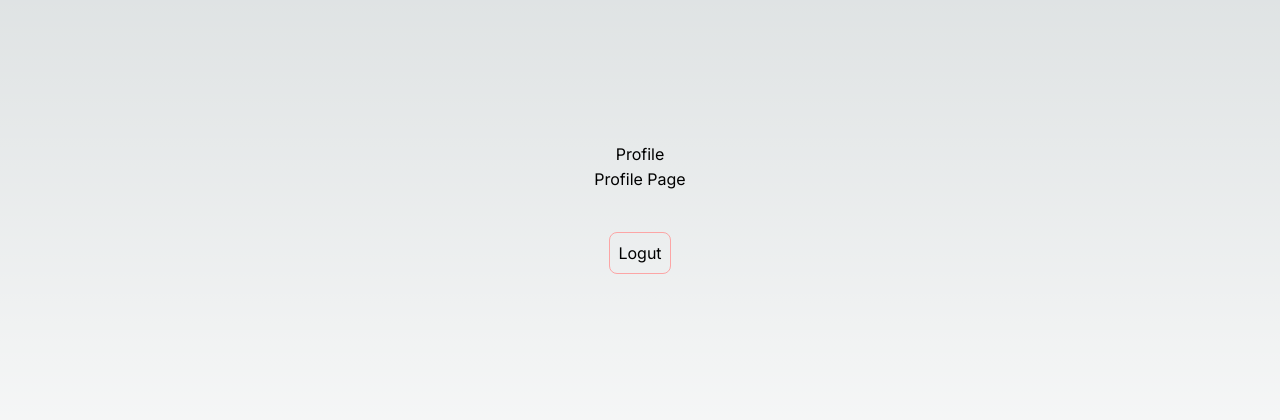
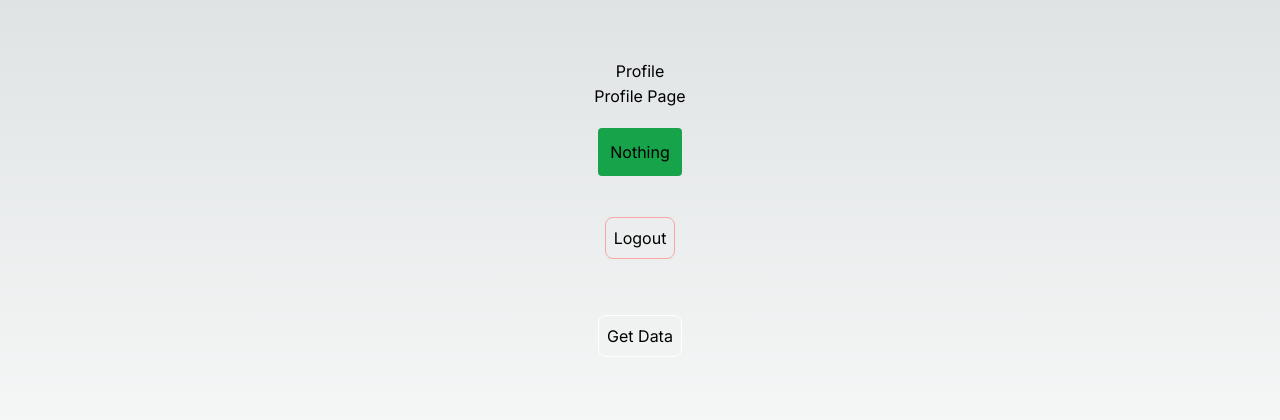
Before and after one commit to ajinkyasalunke7/auth-nextjs, a Next.js app: page /profile in a window 1280 px wide. Shown: the part 184-604 px from the top of the page. Built offline with nearby package versions, Linux system fonts and the light colour scheme.

Commit message:
redirection to profile page

```diff
--- /dev/null
+++ b/src/app/api/users/currentUser/route.ts
@@ -0,0 +1,24 @@
+import { connect } from "@/dbConfig/dbConfig";
+import { getDataFromToken } from "@/helpers/getDataFromToken";
+import User from "@/models/user.model";
+import { NextRequest, NextResponse } from "next/server";
+connect();
+
+export async function GET(request: NextRequest) {
+    try {
+        const userId = await getDataFromToken(request);
+        const user = await User.findOne({ _id: userId }).select("-password");
+        console.log("11111111111111111111", user.username);
+        return NextResponse.json({
+            message: "User found",
+            data: user,
+        });
+    } catch (error: any) {
+        return NextResponse.json(
+            {
+                error: error.message,
+            },
+            { status: 400 }
+        );
+    }
+}
--- a/src/app/profile/page.tsx
+++ b/src/app/profile/page.tsx
@@ -4,10 +4,12 @@ import { useRouter } from "next/navigation";
 
 import axios from "axios";
 import toast from "react-hot-toast";
+import { useState } from "react";
 
 export default function ProfilePage() {
     const router = useRouter();
-    const logut = async () => {
+    const [data, setData] = useState("nothing");
+    const logout = async () => {
         try {
             const res = await axios.get("/api/users/logout");
             toast.success("Logut Successfull");
@@ -17,17 +19,36 @@ export default function ProfilePage() {
             toast.error(error.message);
         }
     };
+
+    const getUserDetails = async () => {
+        const res = await axios.get("/api/users/currentUser");
+        console.log(res.data);
+        setData(res.data.data.username);
+    };
     return (
         <div className="flex flex-col items-center justify-center min-h-screen py-2">
             <h1>Profile</h1>
             <hr />
             <p>Profile Page</p>
+            <h2 className="p-3 mt-5 rounded bg-green-600">
+                {data === "nothing" ? (
+                    "Nothing"
+                ) : (
+                    <Link href={`/profile/${data}`}>{data}</Link>
+                )}
+            </h2>
             <hr />
             <button
                 className="p-2 mt-10 border border-red-300  rounded-lg mb-4 focus:outline-none focus:border-gray-600"
-                onClick={logut}
+                onClick={logout}
             >
-                Logut
+                Logout
+            </button>
+            <button
+                className="p-2 mt-10 border border-white  rounded-lg mb-4 focus:outline-none focus:border-gray-600"
+                onClick={getUserDetails}
+            >
+                Get Data
             </button>
         </div>
     );
--- a/src/dbConfig/dbConfig.ts
+++ b/src/dbConfig/dbConfig.ts
@@ -4,7 +4,7 @@ export async function connect() {
         mongoose.connect(process.env.MONGO_URL!);
         const connection = mongoose.connection;
         connection.on("connected", () => {
-            console.log("MongoDB COnnected Successfully!!!!");
+            console.log("MongoDB Connected Successfully!!!!");
         });
         connection.on("error", (error) => {
             console.log("MongoDB Connection Error!!!!" + error);
--- /dev/null
+++ b/src/helpers/getDataFromToken.ts
@@ -0,0 +1,12 @@
+import { NextRequest, NextResponse } from "next/server";
+import jwt from "jsonwebtoken";
+
+export const getDataFromToken = (request: NextRequest) => {
+    try {
+        const token = request.cookies.get("token")?.value || "";
+        const decodedToken: any = jwt.verify(token, process.env.TOKEN_SECRET!);
+        return decodedToken.id;
+    } catch (error: any) {
+        throw new Error(error.message);
+    }
+};
```
